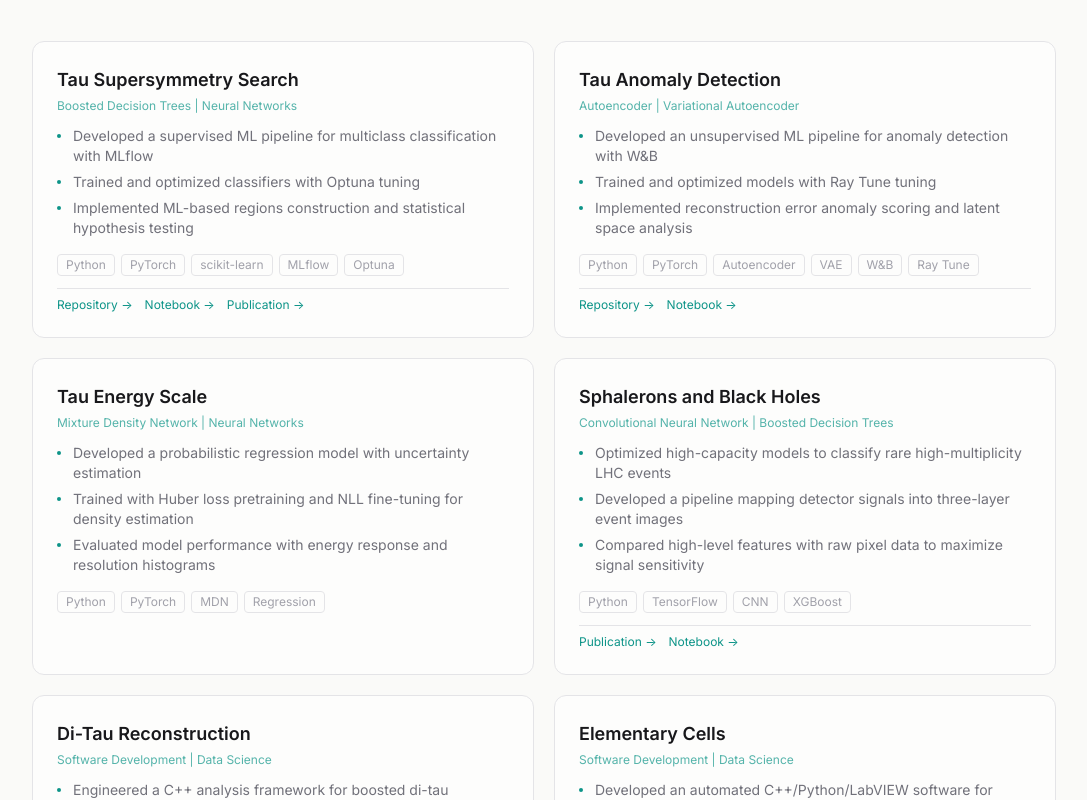
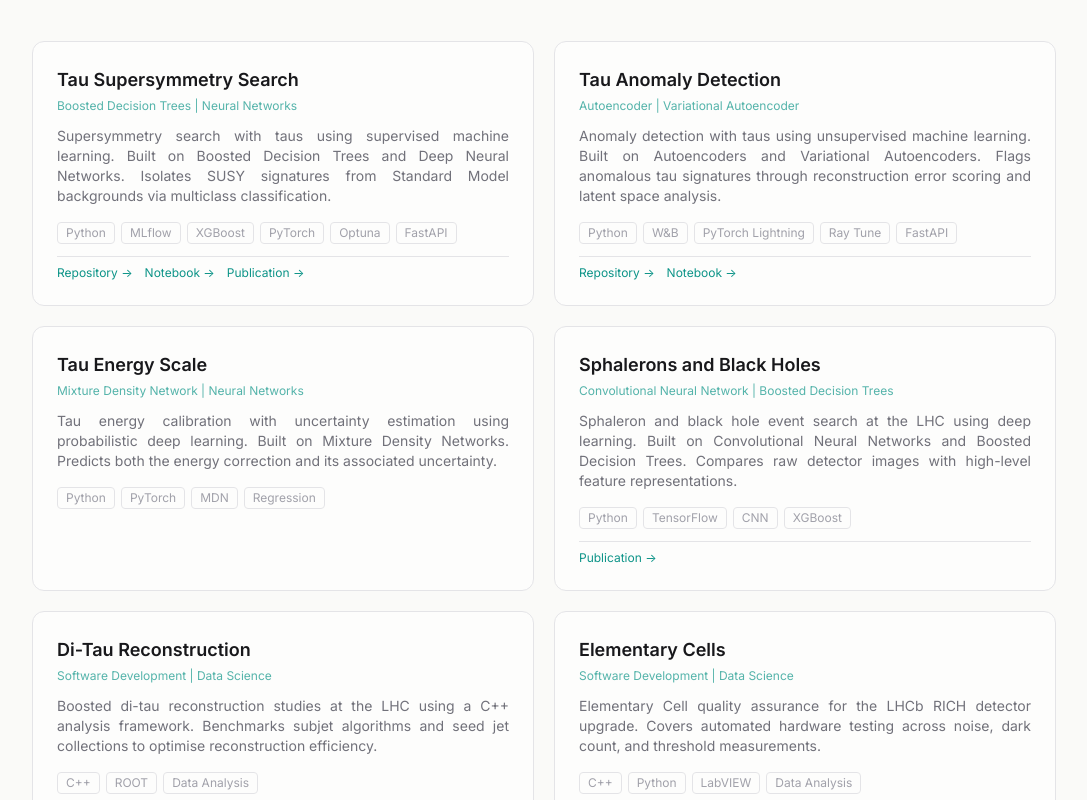
Before and after one commit to islazykv/islazykv.github.io, a React (Vite) app: page / in a window 1280 px wide. Shown: the part 3880-4680 px from the top of the page, without its empty margins (96-1183 px from the left). Built offline with nearby package versions, Linux system fonts and the light colour scheme.

Commit message:
feat: expand tau supersymmetry and anomaly project pages

```diff
--- a/src/components/Projects.tsx
+++ b/src/components/Projects.tsx
@@ -18,18 +18,16 @@ export default function Projects() {
             <p className="text-xs text-accent/70 mb-3">
               {project.subtitle}
             </p>
-
-            <ul className="space-y-1.5 mb-4">
-              {project.points.map((point, j) => (
-                <li key={j} className="text-sm text-text-muted flex items-start gap-3">
-                  <span className="w-1 h-1 rounded-full bg-accent mt-2 shrink-0" />
-                  {point}
-                </li>
-              ))}
-            </ul>
+            <p className="text-sm text-text-muted mb-4 text-justify">
+              {project.tagline}
+            </p>
 
             <div className="flex flex-wrap gap-1.5 mb-3">
-              {project.tags.map((tag) => (
+              {(project.cardTags
+                ?? (typeof project.tags[0] === 'string'
+                  ? (project.tags as string[])
+                  : (project.tags as { category: string; items: string[] }[]).flatMap((g) => g.items))
+              ).map((tag) => (
                 <span
                   key={tag}
                   className="text-xs px-2 py-0.5 rounded border border-border text-text-faint"
--- a/src/data/projects.ts
+++ b/src/data/projects.ts
@@ -1,12 +1,19 @@
+export interface StackGroup {
+  category: string
+  items: string[]
+}
+
 export interface Project {
   slug: string
   title: string
   subtitle: string
+  tagline: string
   points: string[]
-  tags: string[]
+  tags: string[] | StackGroup[]
+  cardTags?: string[]
   links: Record<string, string>
   description: string
-  images: string[]
+  images: (string | string[] | { images: string[]; direction: 'row' | 'col' })[]
 }
 
 export const projects: Project[] = [
@@ -14,43 +21,102 @@ export const projects: Project[] = [
     slug: 'tau-supersymmetry-search',
     title: 'Tau Supersymmetry Search',
     subtitle: 'Boosted Decision Trees | Neural Networks',
+    tagline: 'Supersymmetry search with taus using supervised machine learning. Built on Boosted Decision Trees and Deep Neural Networks. Isolates SUSY signatures from Standard Model backgrounds via multiclass classification.',
     points: [
       'Developed a supervised ML pipeline for multiclass classification with MLflow',
       'Trained and optimized classifiers with Optuna tuning',
       'Implemented ML-based regions construction and statistical hypothesis testing',
     ],
-    tags: ['Python', 'PyTorch', 'scikit-learn', 'MLflow', 'Optuna'],
-    links: { repository: '#', notebook: '#', publication: '#' },
+    tags: [
+      { category: 'Language', items: ['Python'] },
+      { category: 'Data Processing', items: ['uproot', 'awkward-array', 'NumPy', 'SciPy', 'pandas', 'Numba', 'Pandera'] },
+      { category: 'Visualisation', items: ['Matplotlib', 'Seaborn', 'Plotly'] },
+      { category: 'Machine Learning', items: ['XGBoost', 'PyTorch', 'scikit-learn', 'Optuna', 'SHAP'] },
+      { category: 'Infrastructure', items: ['Docker', 'uv', 'GitHub Actions'] },
+      { category: 'Configuration & Reproducibility', items: ['Hydra', 'OmegaConf', 'DVC', 'MLflow'] },
+      { category: 'Serving / API', items: ['FastAPI', 'Uvicorn', 'Pydantic'] },
+      { category: 'Testing & QA', items: ['pytest', 'pytest-cov', 'mypy', 'Ruff', 'pre-commit'] },
+      { category: 'Physics', items: ['pyhf', 'atlas-mpl-style'] },
+    ],
+    cardTags: ['Python', 'MLflow', 'XGBoost', 'PyTorch', 'Optuna', 'FastAPI'],
+    links: {
+      repository: 'https://github.com/islazykv/tau-supersymmetry-search',
+      notebook: 'https://github.com/islazykv/tau-supersymmetry-search/blob/main/notebooks/00_overview.ipynb',
+      publication: 'https://arxiv.org/abs/2507.00296',
+    },
     description:
-      'A comprehensive machine learning pipeline for searching for supersymmetric particles decaying into tau leptons at the LHC. The project involved developing multiclass classifiers to separate signal from various background processes, with full MLflow experiment tracking, hyperparameter optimization via Optuna, and statistical analysis using the CLs method for hypothesis testing.',
+      'Supersymmetry search with tau leptons in CERN ATLAS data using supervised machine learning for multiclass-classification of background and signal events.\n\nBuilt on ATLAS Run 2 & Run 3 data, this project implements a full ML pipeline — from ROOT ntuples to signal region optimization — using XGBoost Boosted Decision Trees (BDTs) and PyTorch Deep Neural Networks (DNNs).\n\nTo conduct this search, the models were trained on both background and signal events, allowing potential SUSY signatures to be isolated via multiclass classification. Unfortunately, no SUSY signals were observed in the experimental data.',
     images: [
+      '/projects/supersymmetry/feature_distributions.png',
       '/projects/supersymmetry/training_curves.png',
+      [
+        '/projects/supersymmetry/feature_importance.png',
+        '/projects/supersymmetry/shap_importance.png',
+      ],
       '/projects/supersymmetry/classification_report.png',
       '/projects/supersymmetry/confusion_matrix.png',
-      '/projects/supersymmetry/roc_curves.png',
-      '/projects/supersymmetry/shap_importance.png',
+      [
+        '/projects/supersymmetry/roc_curves.png',
+        '/projects/supersymmetry/pr_curves.png',
+      ],
       '/projects/supersymmetry/score_distributions.png',
+      '/projects/supersymmetry/significance_grid.png',
     ],
   },
   {
     slug: 'tau-anomaly-detection',
     title: 'Tau Anomaly Detection',
     subtitle: 'Autoencoder | Variational Autoencoder',
+    tagline: 'Anomaly detection with taus using unsupervised machine learning. Built on Autoencoders and Variational Autoencoders. Flags anomalous tau signatures through reconstruction error scoring and latent space analysis.',
     points: [
       'Developed an unsupervised ML pipeline for anomaly detection with W&B',
       'Trained and optimized models with Ray Tune tuning',
       'Implemented reconstruction error anomaly scoring and latent space analysis',
     ],
-    tags: ['Python', 'PyTorch', 'Autoencoder', 'VAE', 'W&B', 'Ray Tune'],
-    links: { repository: '#', notebook: '#' },
+    tags: [
+      { category: 'Language', items: ['Python'] },
+      { category: 'Data Processing', items: ['uproot', 'awkward-array', 'NumPy', 'SciPy', 'pandas', 'Pandera'] },
+      { category: 'Visualisation', items: ['Matplotlib', 'Seaborn'] },
+      { category: 'Machine Learning', items: ['PyTorch', 'PyTorch Lightning', 'torchmetrics', 'torcheval', 'scikit-learn', 'Ray Tune'] },
+      { category: 'Infrastructure', items: ['Docker', 'uv', 'GitHub Actions'] },
+      { category: 'Configuration & Tracking', items: ['Hydra', 'OmegaConf', 'Weights & Biases'] },
+      { category: 'Serving / API', items: ['FastAPI', 'Uvicorn', 'Pydantic'] },
+      { category: 'Testing & QA', items: ['pytest', 'pytest-cov', 'mypy', 'Ruff', 'pre-commit'] },
+      { category: 'Physics', items: ['atlas-mpl-style'] },
+    ],
+    cardTags: ['Python', 'W&B', 'PyTorch Lightning', 'Ray Tune', 'FastAPI'],
+    links: {
+      repository: 'https://github.com/islazykv/tau-anomaly-detection',
+      notebook: 'https://github.com/islazykv/tau-anomaly-detection/blob/main/notebooks/00_overview.ipynb',
+    },
     description:
-      'An unsupervised anomaly detection pipeline using autoencoders and variational autoencoders for identifying anomalous tau lepton signatures in particle physics data. The project uses W&B for experiment tracking, Ray Tune for hyperparameter optimization, and evaluates anomalies through reconstruction error scoring and latent space analysis.',
-    images: [],
+      'Anomaly detection with tau leptons in CERN ATLAS data using unsupervised machine learning for the identification of signal events.\n\nBuilt on ATLAS Run 2 & Run 3 data, this project implements a full ML pipeline — from ROOT ntuples to anomaly scoring — using PyTorch Autoencoders (AE) and Variational Autoencoders (VAE).\n\nTo initially evaluate the models\' capabilities, they are trained exclusively on background events, allowing signal mass points to be identified as anomalies via high reconstruction errors. If these initial tests prove promising, the models will be deployed on real experimental data.',
+    images: [
+      '/projects/anomaly/reconstruction_error.png',
+      [
+        '/projects/anomaly/roc_curve.png',
+        '/projects/anomaly/sic_curve.png',
+      ],
+      '/projects/anomaly/per_feature_importance.png',
+      '/projects/anomaly/single_event.png',
+      '/projects/anomaly/feature_reconstruction.png',
+      '/projects/anomaly/latent_distributions.png',
+      '/projects/anomaly/tsne.png',
+      {
+        images: [
+          '/projects/anomaly/mu_boxplot.png',
+          '/projects/anomaly/logvar_boxplot.png',
+        ],
+        direction: 'col',
+      },
+      '/projects/anomaly/sampled_latent.png',
+    ],
   },
   {
     slug: 'tau-energy-scale',
     title: 'Tau Energy Scale',
     subtitle: 'Mixture Density Network | Neural Networks',
+    tagline: 'Tau energy calibration with uncertainty estimation using probabilistic deep learning. Built on Mixture Density Networks. Predicts both the energy correction and its associated uncertainty.',
     points: [
       'Developed a probabilistic regression model with uncertainty estimation',
       'Trained with Huber loss pretraining and NLL fine-tuning for density estimation',
@@ -66,13 +132,14 @@ export const projects: Project[] = [
     slug: 'sphalerons-and-black-holes',
     title: 'Sphalerons and Black Holes',
     subtitle: 'Convolutional Neural Network | Boosted Decision Trees',
+    tagline: 'Sphaleron and black hole event search at the LHC using deep learning. Built on Convolutional Neural Networks and Boosted Decision Trees. Compares raw detector images with high-level feature representations.',
     points: [
       'Optimized high-capacity models to classify rare high-multiplicity LHC events',
       'Developed a pipeline mapping detector signals into three-layer event images',
       'Compared high-level features with raw pixel data to maximize signal sensitivity',
     ],
     tags: ['Python', 'TensorFlow', 'CNN', 'XGBoost'],
-    links: { publication: '#', notebook: '#' },
+    links: { publication: 'https://arxiv.org/abs/2310.15227' },
     description:
       'Classification of rare sphaleron and black hole events at the LHC using both image-based CNNs and feature-based BDTs. The project involved transforming detector hit patterns into multi-layer images suitable for convolutional networks, and systematically comparing the performance of deep learning on raw pixel data versus traditional approaches using hand-crafted high-level features.',
     images: [],
@@ -81,13 +148,14 @@ export const projects: Project[] = [
     slug: 'di-tau-reconstruction',
     title: 'Di-Tau Reconstruction',
     subtitle: 'Software Development | Data Science',
+    tagline: 'Boosted di-tau reconstruction studies at the LHC using a C++ analysis framework. Benchmarks subjet algorithms and seed jet collections to optimise reconstruction efficiency.',
     points: [
       'Engineered a C++ analysis framework for boosted di-tau reconstruction studies',
       'Benchmarked fixed & variable radius subjets to optimize reconstruction efficiency',
       'Evaluated diverse seed jet collections to establish baseline configurations',
     ],
     tags: ['C++', 'ROOT', 'Data Analysis'],
-    links: { note: '#' },
+    links: { note: 'https://islazykv.github.io/islazykv/pdfs/Di-Tau-Note.pdf' },
     description:
       'A C++ analysis framework for studying the reconstruction of boosted di-tau systems at the LHC. The project systematically benchmarked different subjet algorithms (fixed vs variable radius) and seed jet collections to determine optimal configurations for identifying tau pairs from highly boosted parent particles.',
     images: [],
@@ -96,13 +164,17 @@ export const projects: Project[] = [
     slug: 'elementary-cells',
     title: 'Elementary Cells',
     subtitle: 'Software Development | Data Science',
+    tagline: 'Elementary Cell quality assurance for the LHCb RICH detector upgrade. Covers automated hardware testing across noise, dark count, and threshold measurements.',
     points: [
       'Developed an automated C++/Python/LabVIEW software for photomultiplier QA',
       'Analyzed array performance via noise, dark count and threshold measurements',
       'Explored ML-based particle identification for the LHCb RICH detector',
     ],
     tags: ['C++', 'Python', 'LabVIEW', 'Data Analysis'],
-    links: { notebook: '#', publication: '#' },
+    links: {
+      notebook: 'https://github.com/islazykv/elementary-cells',
+      publication: 'https://arxiv.org/abs/2110.00831',
+    },
     description:
       'An automated quality assurance system for the elementary cells of the LHCb RICH detector upgrade. The project covered the full chain from hardware testing (noise, dark count rate, threshold scans) to data analysis and visualization, with initial exploration of machine learning methods for particle identification.',
     images: [],
```
Also changed, not shown: src/pages/ProjectPage.tsx (+108 -11 lines).
